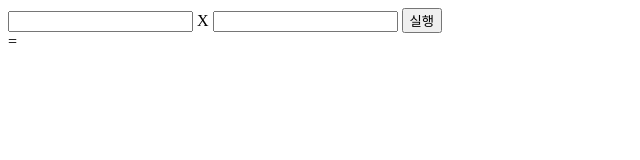
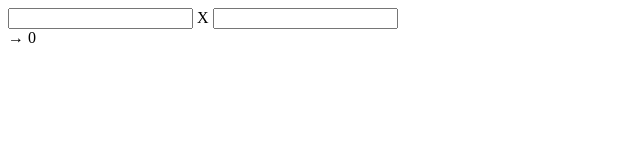
Before and after one commit to bear-bear-bear/arithmetic-operations, a plain HTML site: page index.html in a window 1280 px wide. Shown: the whole page, without its empty margins (0-640 px from the left). Drawn offline with Linux system fonts and the light colour scheme.

Commit message:
feat: 디자인을 위한 테두리 추가

```diff
--- a/index.html
+++ b/index.html
@@ -4,17 +4,19 @@
     <meta charset="UTF-8" />
     <meta name="viewport" content="width=device-width, initial-scale=1.0" />
     <title>Multiplication Table</title>
+    <link rel="stylesheet" href="style.css" />
   </head>
   <body>
-    <div>
-      <input type="number" id="firstNumber" />
-      <span>X</span>
-      <input type="number" id="secondNumber" />
-      <button id="clickBtn">실행</button>
-    </div>
-    <div>
-      <span>=</span>
-      <span id="result"></span>
+    <div class="wrapper">
+      <div class="input-wrap">
+        <input type="number" id="firstNumber" />
+        <span>X</span>
+        <input type="number" id="secondNumber" />
+      </div>
+      <div class="result-wrap">
+        <span>→</span>
+        <span id="result">0</span>
+      </div>
     </div>
     <script src="./index.js"></script>
   </body>
```
